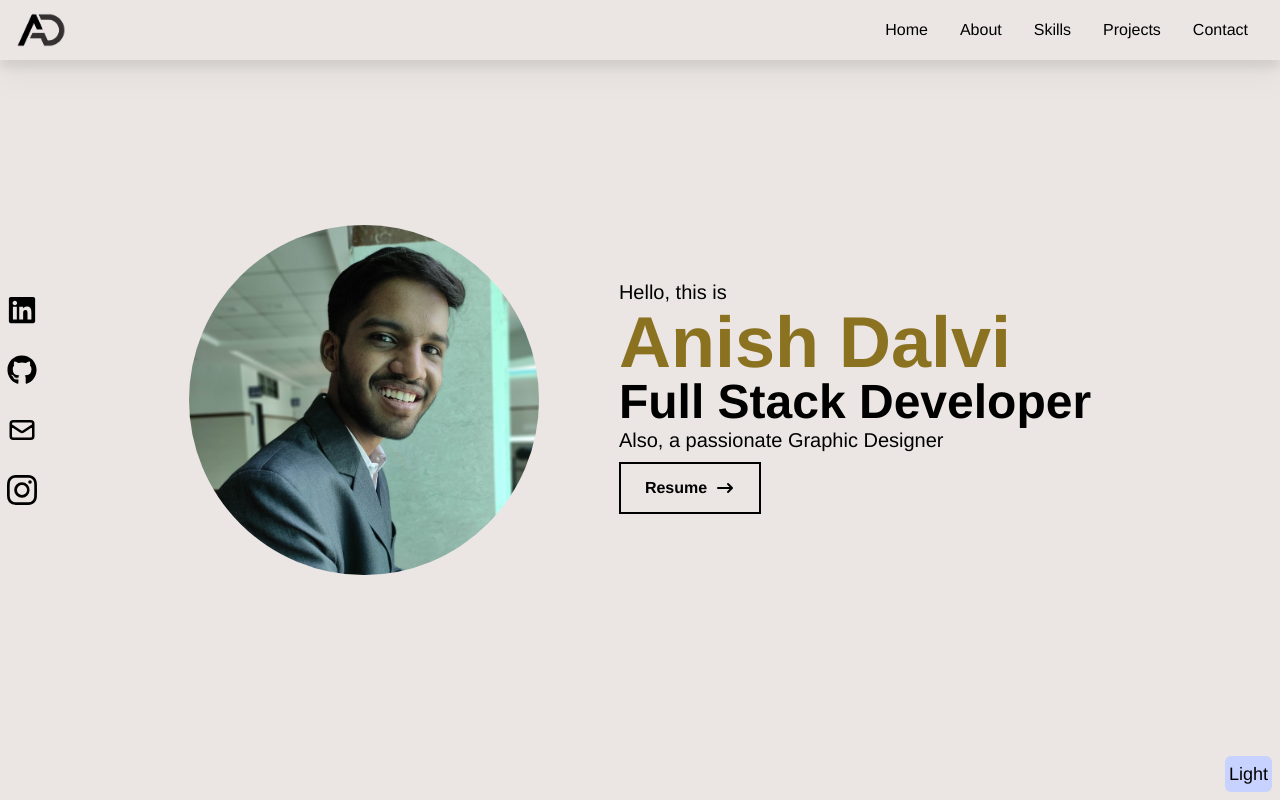
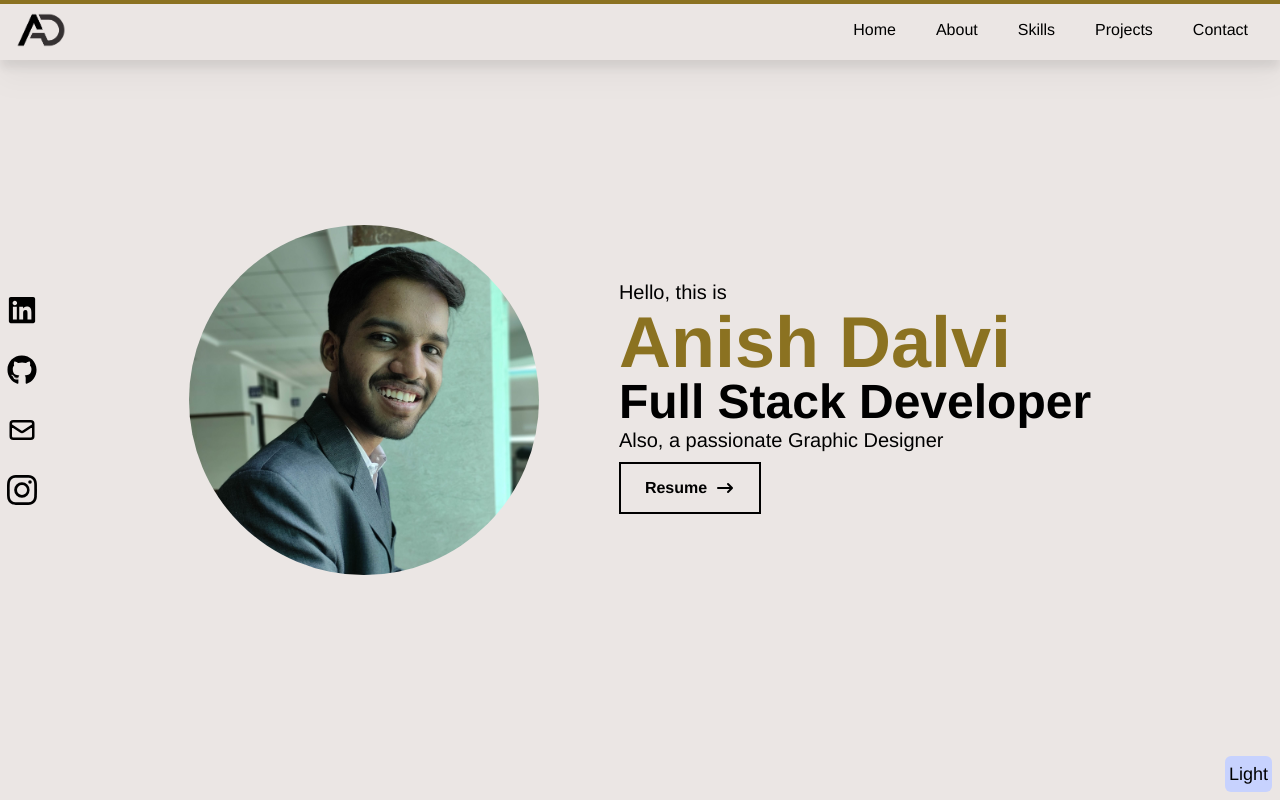
Before and after one commit to anishdalvi/portfolio-2023, a React (Vite) app: page / in a window 1280 px wide. Shown: the top 800 px of the page. Built offline with nearby package versions, Linux system fonts and the light colour scheme.

Commit message:
Menu Links Hover

```diff
--- a/src/App.jsx
+++ b/src/App.jsx
@@ -1,7 +1,7 @@
 import { useEffect, useState } from 'react'
 import './App.css'
 import { Navbar } from './components/index'
-import {Home, About, Skills, Projects, Contact } from './pages/index'
+import { Home, About, Skills, Projects, Contact } from './pages/index'
 import { motion, useScroll, useSpring } from "framer-motion";
 
 
@@ -17,20 +17,20 @@ function App() {
     restDelta: 0.001
   });
 
-    useEffect(()=> {
-        if(window.matchMedia('(prefer-color-scheme: dark)').matches){
+  useEffect(() => {
+    if (window.matchMedia('(prefer-color-scheme: dark)').matches) {
       setTheme('dark')
     }
-        else{
+    else {
       setTheme('light')
     }
-    },[])
+  }, [])
 
   useEffect(() => {
-      if(theme === "dark"){
+    if (theme === "dark") {
       document.documentElement.classList.add('dark')
     }
-      else{
+    else {
       document.documentElement.classList.remove('dark')
     }
   }, [theme])
@@ -45,7 +45,7 @@ function App() {
     <>
       <div className=''>
         <motion.div
-            className="fixed top-0 left-0 h-1 bg-dark-sign dark:bg-light-sign right-0 z-30 origin-top-left"
+          className="fixed top-0 left-0 h-1 bg-dark-sign dark:bg-light-sign right-0 z-[60] origin-top-left"
           style={{ scaleX }}
         />
         <button
@@ -53,7 +53,7 @@ function App() {
           onClick={handleTheme}
           className='fixed z-1 bottom-2 right-2 bg-indigo-200 text-lg p-1 rounded-md'
         >
-            { theme === 'dark' ? "Dark" : "Light" }
+          {theme === 'dark' ? "Dark" : "Light"}
 
         </button>
         <Navbar theme={theme} />
--- a/src/components/Navbar.jsx
+++ b/src/components/Navbar.jsx
@@ -14,15 +14,21 @@ const Navbar = ({ theme }) => {
 
     //console.log(theme);
 
+    const menuLinkHover = 'hover:bg-light-sign py-1 duration-300 rounded-md hover:dark:bg-light-sign hover:dark:text-dark-bg-color'
+
+    const menuLinkMobileHover = 'hover:bg-light-sign duration-300 rounded-md hover:dark:bg-light-sign hover:dark:text-dark-bg-color py-3 text-3xl'
+
     return (
         <div className='fixed w-full h-[60px] flex justify-between items-center bg-light-bg text-black-400 dark:bg-dark-bg2 dark:text-gray-400 z-50'>
             <div className="navbar fixed w-full h-[60px] flex justify-between items-center bg-light-bg dark:bg-dark-bg2 px-4 text-black-400   drop-shadow-xl">
-                <div className="logo">
+                <div className="logo cursor-pointer">
 
+                    <Link to='home' smooth={true} duration={500}>
                         {
                             theme === 'light' ? <img src={Logo_dark} alt="Logo" className='w-[50px]' />
                                 : <img src={Logo_light} alt="Logo" className='w-[50px]' />
                         }
+                    </Link>
 
 
 
@@ -30,38 +36,38 @@ const Navbar = ({ theme }) => {
 
                 {/* Menu items */}
                 <div className='hidden md:block'>
-                    <ul className='md:flex'>
-                        <li>
+                    <ul className='md:flex gap-2'>
                         <Link to="home" smooth={true} duration={500}>
+                            <li className={`${menuLinkHover}`}>
                                 Home
+                            </li>
                         </Link>
+                        <Link to="about" smooth={true} duration={500}>
+                            <li className={`${menuLinkHover}`}>
+                                About
                             </li>
-                        <li>
-                            <Link to="about" smooth={true} duration={500}>
-                                About
                         </Link>
+                        <Link to="skills" smooth={true} duration={500}>
+                            <li className={`${menuLinkHover}`}>
+                                Skills
                             </li>
-                        <li>
-                            <Link to="skills" smooth={true} duration={500}>
-                                Skills
                         </Link>
+                        <Link to="projects" smooth={true} duration={500}>
+                            <li className={`${menuLinkHover}`}>
+                                Projects
                             </li>
-                        <li>
-                            <Link to="projects" smooth={true} duration={500}>
-                                Projects
                         </Link>
+                        <Link to="contact" smooth={true} duration={500}>
+                            <li className={`${menuLinkHover}`}>
+                                Contact
                             </li>
-                        <li>
-                            <Link to="contact" smooth={true} duration={500}>
-                                Contact
                         </Link>
-                        </li>
 
                     </ul>
                 </div>
 
                 {/* Hamburger */}
-                <div className='md:hidden z-20' onClick={handleClick}>
+                <div className='md:hidden z-20 cursor-pointer' onClick={handleClick}>
                     {!nav ? <FaBars /> : <FaTimes />}
 
                 </div>
@@ -69,31 +75,31 @@ const Navbar = ({ theme }) => {
                 {/* Mobile Menu */}
                 <div className={!nav ? 'hidden' : 'absolute top-0 left-0 w-full'}>
                     <ul className=' h-screen flex flex-col justify-center items-center bg-light-bg text-dark dark:bg-dark-bg2 dark:text-light'>
-                        <li className='py-6 text-3xl'>
-                            <Link onClick={handleClick} to="home" smooth={true} duration={500}>
+                        <Link onClick={handleClick} to="home" smooth={true} duration={500} className='py-3'>
+                            <li className={`${menuLinkMobileHover}`}>
                                 Home
+                            </li>
                         </Link>
+                        <Link onClick={handleClick} to="about" smooth={true} duration={500} className='py-3'>
+                            <li className={`${menuLinkMobileHover}`}>
+                                About
                             </li>
-                        <li className='py-6 text-3xl'>
-                            <Link onClick={handleClick} to="about" smooth={true} duration={500}>
-                                About
                         </Link>
+                        <Link onClick={handleClick} to="skills" smooth={true} duration={500} className='py-3'>
+                            <li className={`${menuLinkMobileHover}`}>
+                                Skills
                             </li>
-                        <li className='py-6 text-3xl'>
-                            <Link onClick={handleClick} to="skills" smooth={true} duration={500}>
-                                Skills
                         </Link>
+                        <Link onClick={handleClick} to="projects" smooth={true} duration={500} className='py-3'>
+                            <li className={`${menuLinkMobileHover}`}>
+                                Projects
                             </li>
-                        <li className='py-6 text-3xl'>
-                            <Link onClick={handleClick} to="projects" smooth={true} duration={500}>
-                                Projects
                         </Link>
+                        <Link onClick={handleClick} to="contact" smooth={true} duration={500} className='py-3'>
+                            <li className={`${menuLinkMobileHover}`}>
+                                Contact
                             </li>
-                        <li className='py-6 text-3xl'>
-                            <Link onClick={handleClick} to="contact" smooth={true} duration={500}>
-                                Contact
                         </Link>
-                        </li>
                     </ul>
                 </div>
             </div>
@@ -124,17 +130,17 @@ const Navbar = ({ theme }) => {
 
                 <ul className='hidden'>
                     <li className='hover:bg-github  hover:text-white p-3'>
-                        <FaGithub size={30} />
+                        <FaGithub />
                     </li>
 
                     <li className='hover:bg-linkedin  hover:text-white p-3'>
-                        <FaGithub size={30} />
+                        <FaGithub />
                     </li>
                     <li className='hover:bg-instagram  hover:text-white p-3'>
-                        <FaGithub size={30} />
+                        <FaGithub />
                     </li>
                     <li className='hover:bg-email  hover:text-white p-3'>
-                        <FaGithub size={30} />
+                        <FaGithub />
                     </li>
                 </ul>
 
```
Lines whose indentation alone changed are shown as unchanged.
